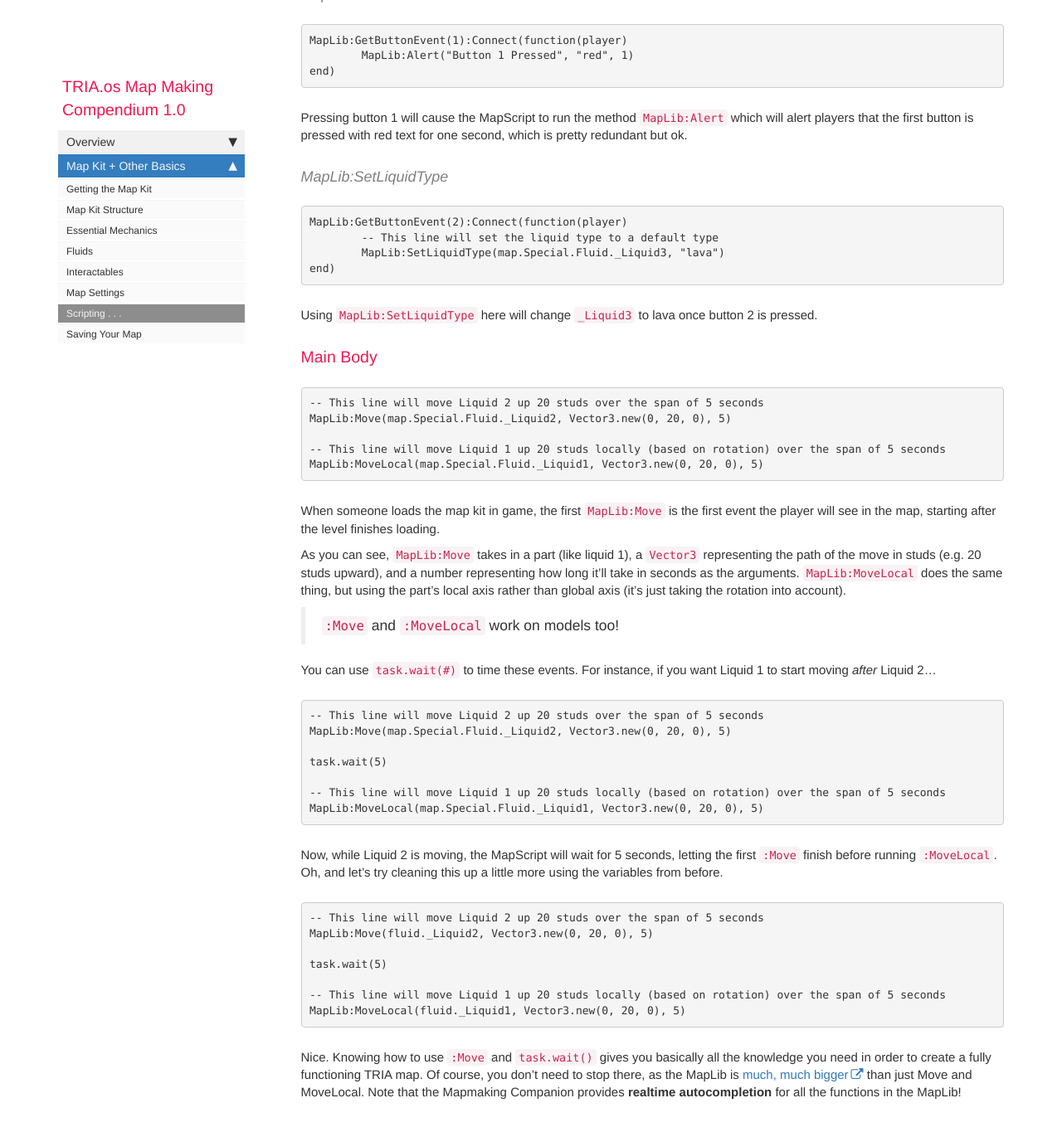
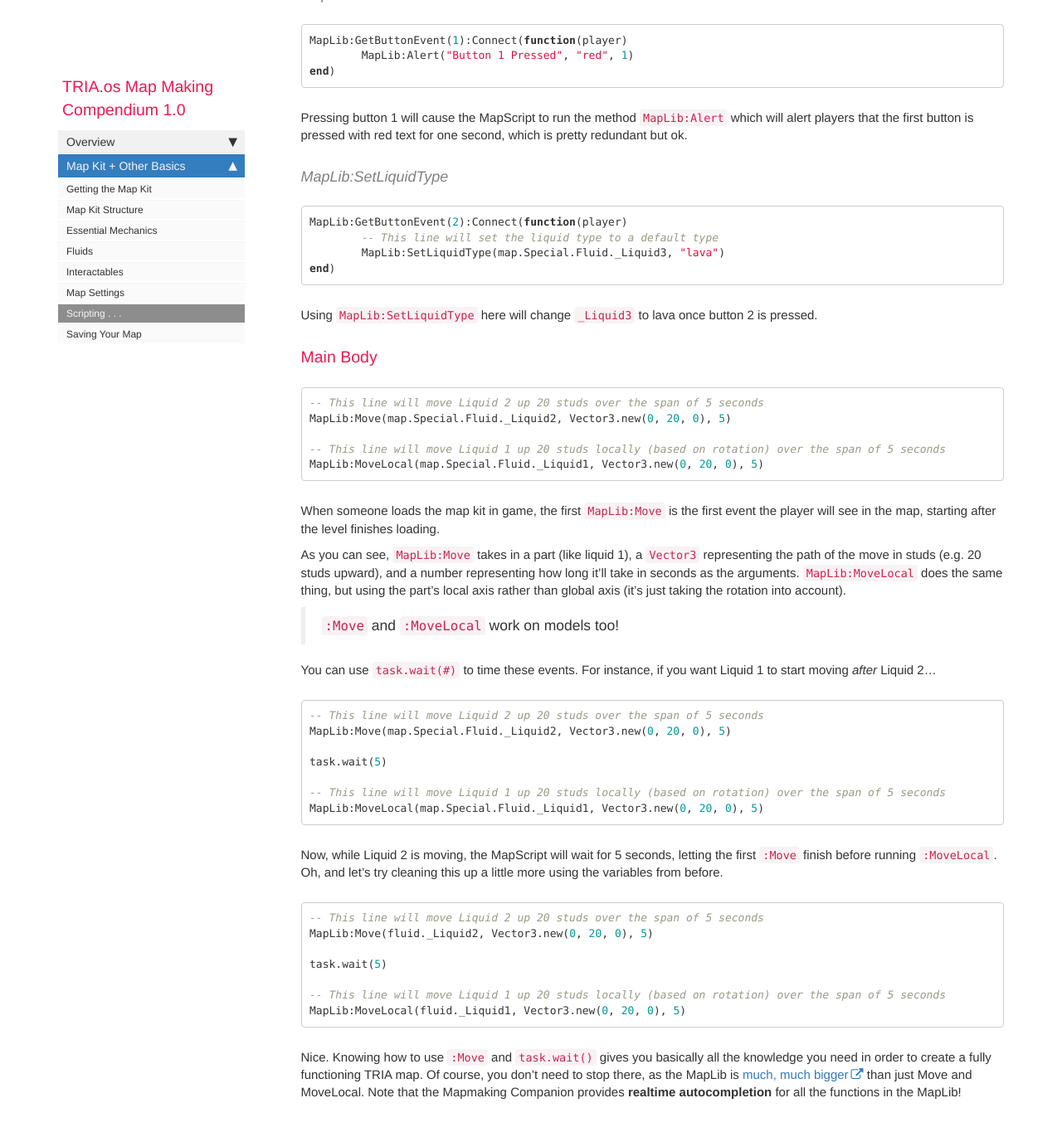
Before and after one commit to tactaillike/tria-mapmaking-guide, a Jekyll site: the page built from pages/07_scripting_intro.md, in a window 1280 px wide and 1400 px high, scrolled down 1954 px. Shown: the top 1365 px of the window at 83% size. Built offline with Jekyll 4.4.1, drawn with Linux system fonts in a browser that asks for light colours; comment, search, counter and statistics services are not loaded; some of the changed text lies outside the part shown.

Commit message:
Update 07_scripting_intro.md

````diff
--- a/pages/07_scripting_intro.md
+++ b/pages/07_scripting_intro.md
@@ -13,7 +13,7 @@ It may be intimidating, but scripting is essential for giving your map life and
 ## IMPORTANT: Runtime Script
 Since TRIA.os 1.0, every unverified map (so basically every map) needs the following line of code **at the top of every script** inside the map. This includes MapScript, LocalMapScript, EffectScript, and any other scripts you may have.
 
-``` luau
+``` lua
 require(game:GetService("ServerScriptService").Runtime):Init()
 ```
 
@@ -22,7 +22,7 @@ This ensure the script contents can be inspected by the game for safety.
 ## MapScript
 The MapScript in the map kit should look something like this:
 
-``` luau
+``` lua
 require(game:GetService("ServerScriptService").Runtime):Init()
 
 --^^Must be at the top of every script
@@ -48,7 +48,7 @@ MapLib:MoveLocal(map.Special.Fluid._Liquid1, Vector3.new(0, 20, 0), 5)
 
 ### Invoking the MapLib
 
-``` luau
+``` lua
 local MapLib = game.GetMapLib:Invoke()()
 local map = MapLib.map
 ```
@@ -58,7 +58,7 @@ At the top of the MapScript, there are two lines of code. The first one retrieve
 ### Making Variables
 If you want to reduce the amount of typing you have to do later, now would be a good time to start making some additional variables as shown:
 
-``` luau
+``` lua
 local geometry = map.Geometry
 local special = map.Special
 
@@ -73,7 +73,7 @@ local medal = special.Medal
 Next are button functions, which execute when a button is pressed. The number inside the parentheses next to `GetButtonEvent` is the button number, and the `end)` line closes the function. In between are whatever lines of code you want to run, which can include standard MapLib functions as shown below.
 
 #### MapLib:Alert
-``` luau
+``` lua
 MapLib:GetButtonEvent(1):Connect(function(player)
 	MapLib:Alert("Button 1 Pressed", "red", 1)
 end)
@@ -81,7 +81,7 @@ end)
 Pressing button 1 will cause the MapScript to run the method `MapLib:Alert` which will alert players that the first button is pressed with red text for one second, which is pretty redundant but ok.
 
 #### MapLib:SetLiquidType
-``` luau
+``` lua
 MapLib:GetButtonEvent(2):Connect(function(player)
 	-- This line will set the liquid type to a default type
 	MapLib:SetLiquidType(map.Special.Fluid._Liquid3, "lava")
@@ -91,7 +91,7 @@ end)
 Using `MapLib:SetLiquidType` here will change `_Liquid3` to lava once button 2 is pressed.
 
 ### Main Body
-``` luau
+``` lua
 -- This line will move Liquid 2 up 20 studs over the span of 5 seconds
 MapLib:Move(map.Special.Fluid._Liquid2, Vector3.new(0, 20, 0), 5)
 
@@ -106,7 +106,7 @@ As you can see, `MapLib:Move` takes in a part (like liquid 1), a `Vector3` repre
 
 You can use `task.wait(#)` to time these events. For instance, if you want Liquid 1 to start moving *after* Liquid 2...
 
-``` luau
+``` lua
 -- This line will move Liquid 2 up 20 studs over the span of 5 seconds
 MapLib:Move(map.Special.Fluid._Liquid2, Vector3.new(0, 20, 0), 5)
 
@@ -118,7 +118,7 @@ MapLib:MoveLocal(map.Special.Fluid._Liquid1, Vector3.new(0, 20, 0), 5)
 
 Now, while Liquid 2 is moving, the MapScript will wait for 5 seconds, letting the first `:Move` finish before running `:MoveLocal`. Oh, and let's try cleaning this up a little more using the variables from before.
 
-``` luau
+``` lua
 -- This line will move Liquid 2 up 20 studs over the span of 5 seconds
 MapLib:Move(fluid._Liquid2, Vector3.new(0, 20, 0), 5)
 
````
